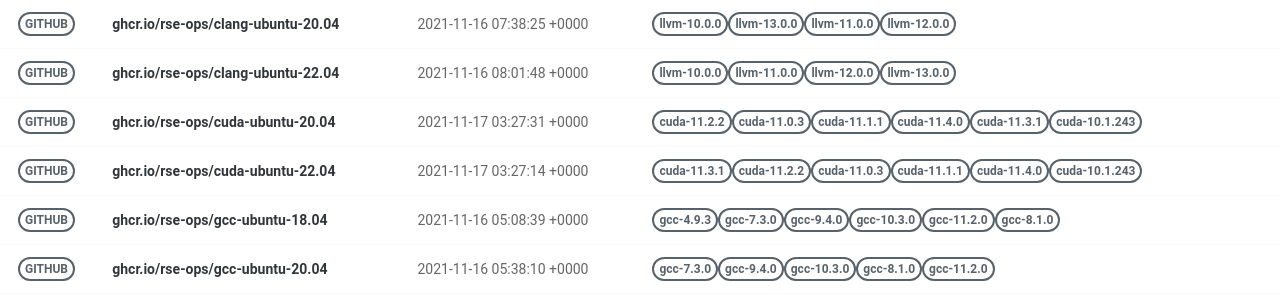
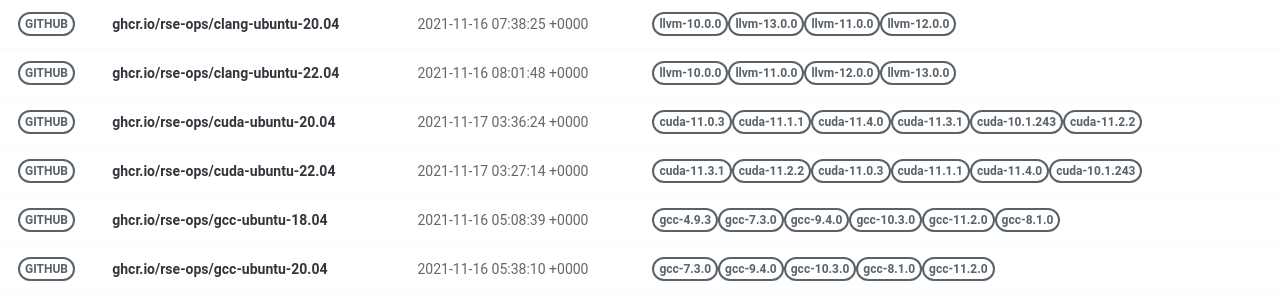
Before and after one commit to rse-ops/docker-images, a Jekyll site: the page built from pages/index.md, in a window 1280 px wide. Shown: the part 179-479 px from the top of the page. Built offline with Jekyll 4.4.1, drawn with Linux system fonts in a browser that asks for light colours; nearby versions of some CDN libraries.

Commit message:
Automated push to update library 2021-11-17

```diff
--- a/_library/ghcr.io-rse-ops-cuda-ubuntu-20.04.md
+++ b/_library/ghcr.io-rse-ops-cuda-ubuntu-20.04.md
@@ -1,14 +1,11 @@
 ---
 layout: container
 name: ghcr.io/rse-ops/cuda-ubuntu-20.04
-updated_at: 2021-11-17 03:27:31.130140
+updated_at: 2021-11-17 03:36:24.348155
 
 
 container_url: https://github.com/orgs/rse-ops/packages/container/package/cuda-ubuntu-20.04
 versions:
- - tag: cuda-11.2.2
-   dockerfile: https://github.com/rse-ops/docker-images/blob/main/ubuntu/cuda/Dockerfile
-   manifest: https://crane.ggcr.dev/manifest/ghcr.io/rse-ops/cuda-ubuntu-20.04:cuda-11.2.2
  - tag: cuda-11.0.3
    dockerfile: https://github.com/rse-ops/docker-images/blob/main/ubuntu/cuda/Dockerfile
    manifest: https://crane.ggcr.dev/manifest/ghcr.io/rse-ops/cuda-ubuntu-20.04:cuda-11.0.3
```
Also changed, not shown: other parts of _library/ghcr.io-rse-ops-cuda-ubuntu-20.04.md (+3 -0 lines).
